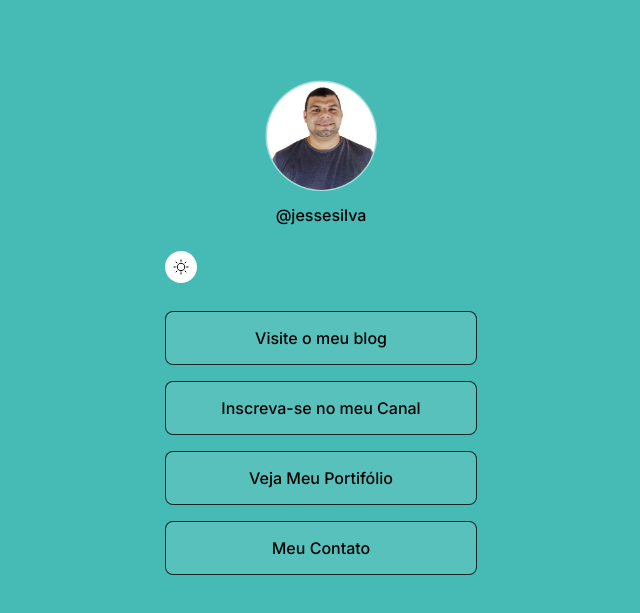
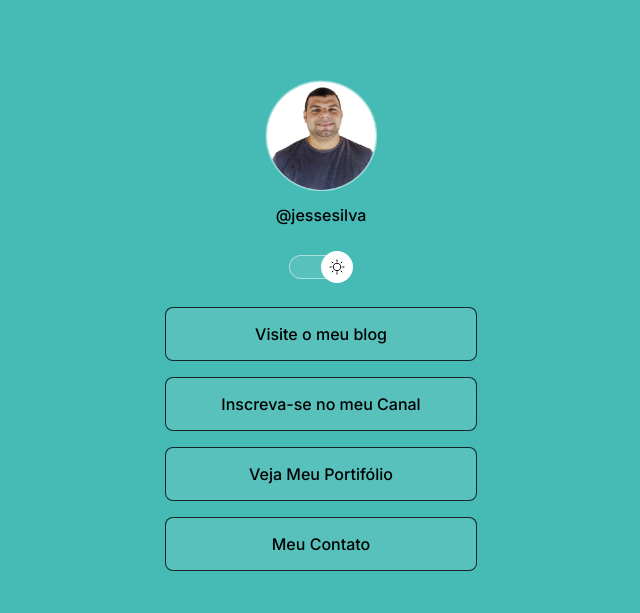
Before and after one commit to jesseprogran/projeto-dev-links, a plain HTML site: page index.html in a window 1280 px wide. Shown: the top 613 px of the page, without its empty margins (319-959 px from the left). Drawn offline with nearby package versions, Linux system fonts and the light colour scheme.

Commit message:
finalizando o css

```diff
--- a/style.css
+++ b/style.css
@@ -50,14 +50,37 @@ body * {
   margin-top: 8px;
 }
 /* switch */
+
+#switch {
+  position: relative;
+  width: 64px;
+  margin: 4px auto;
+}
+
 #switch button {
   width: 32px;
   height: 32px;
   background: white var(--swicth-bg-url) no-repeat center;
-  border: none;
+  border: 0;
   border-radius: 50%;
-
-
+  position: absolute;
+  top: 50%;
+  left: 0;
+  z-index: 1;
+  transform: translateY(-50%);
+}
+.light #switch button {
+  right: 0;
+  left: initial;
+}
+span {
+  display: block;
+  width: 64px;
+  height: 24px;
+  background: rgba(255, 255, 255, 0.1);
+  border: 1px solid rgba(255, 255, 255, 0.5);
+  backdrop-filter: blur(4px);
+  border-radius: 9999px;
 }
 /* Links */
 
```
Also changed, not shown: index.html (+2 -3 lines).
